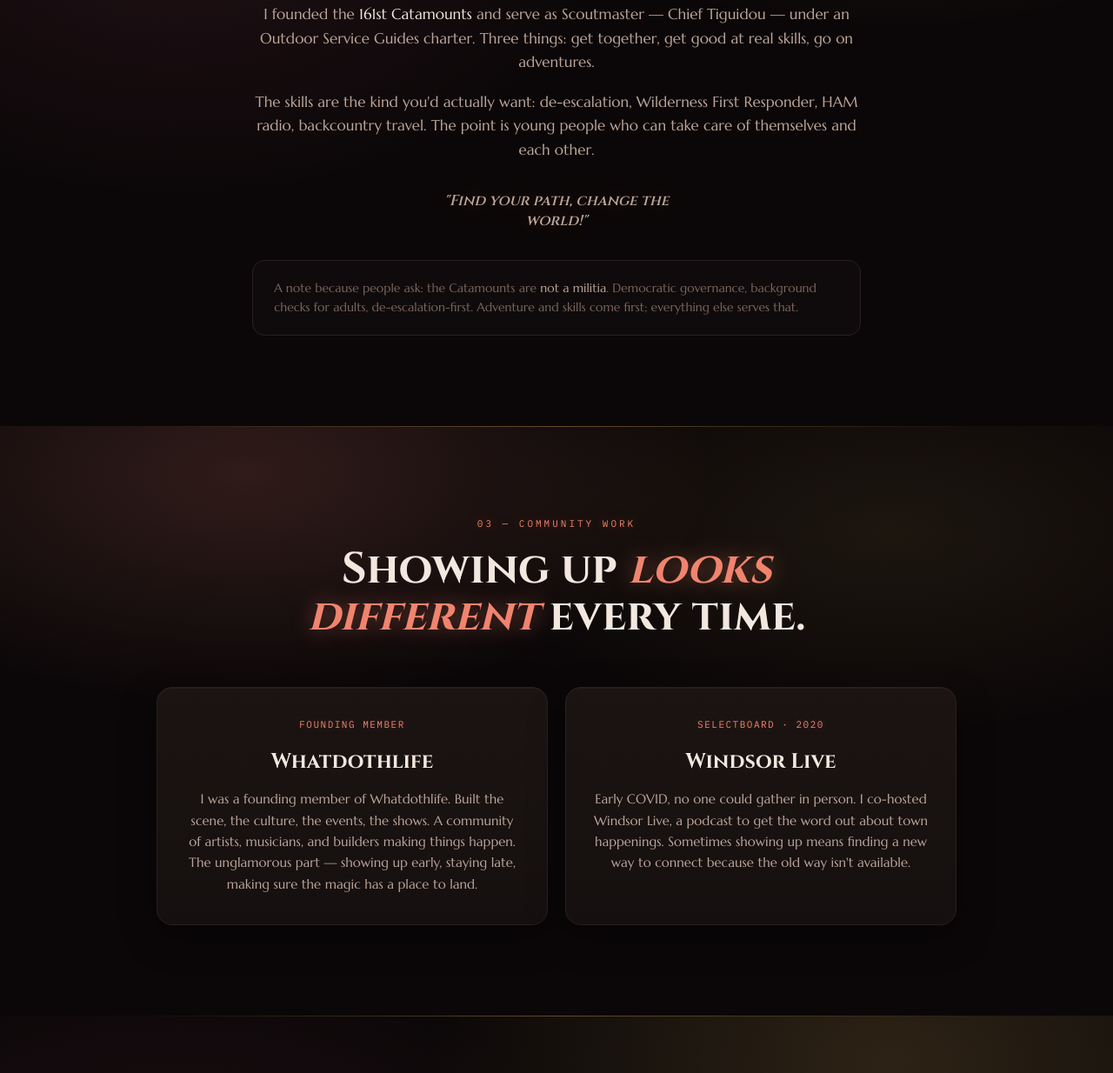
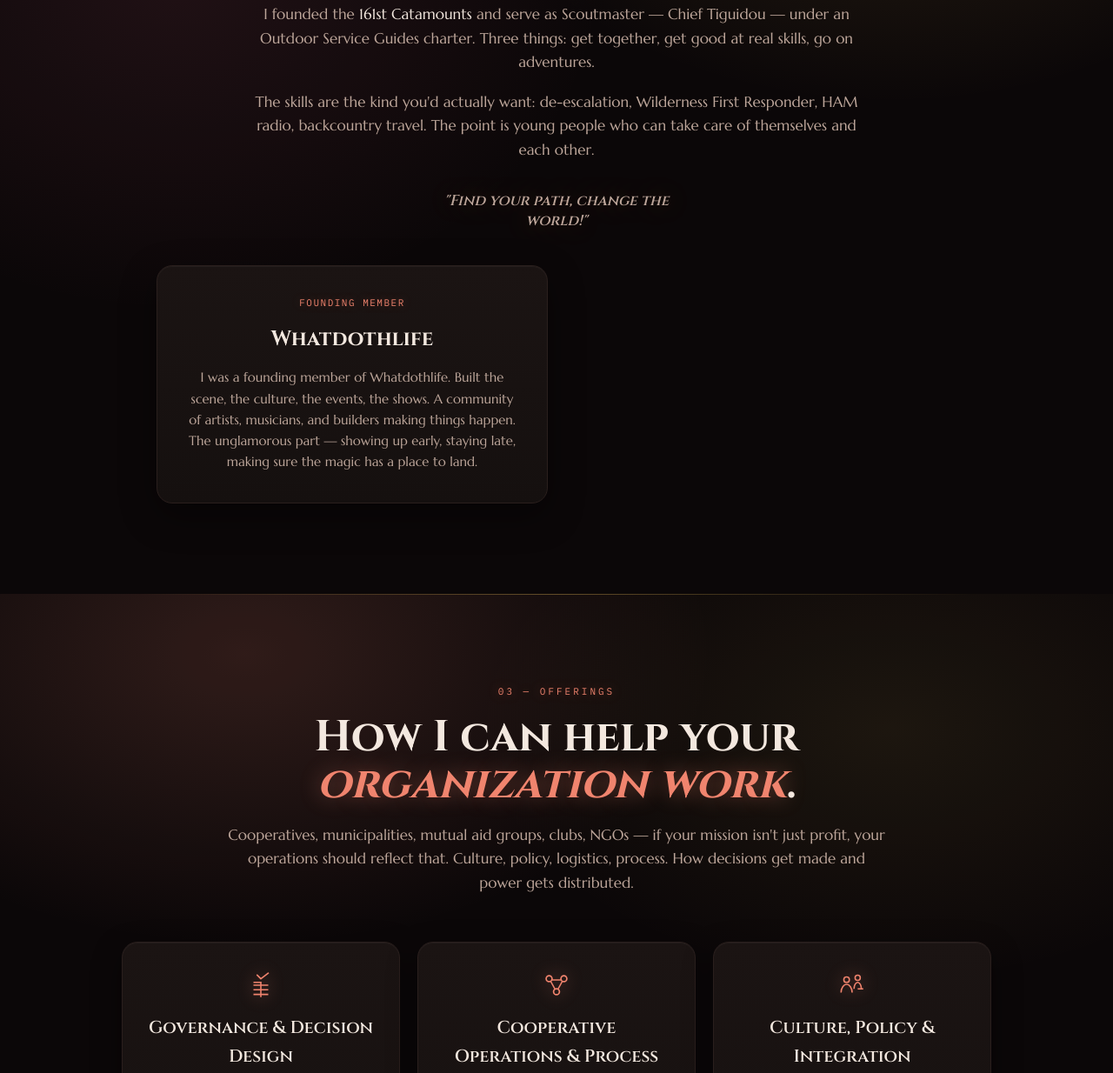
Before and after one commit to chezgoulet/civic.christophergoulet.com, a plain HTML site: page index.html in a window 1280 px wide. Shown: the part 2131-3365 px from the top of the page at 87% size. Drawn offline with Linux system fonts and the light colour scheme.

Commit message:
civic: merge catamounts + community work into one section, drop militia disclaimers and windsor live
- Section 02 renamed '161st Catamounts' → 'Community'
- Removed 'not a militia' disclaimer from catamounts body text
- Removed entire Community Work section (Windsor Live card + wrapper)
- Whatdothlife card moved into section 02 below Catamounts text
- Offerings renumbered 03 (was 04)
- Spec updated to match: merged sections, dropped militia/faq/windsor live

```diff
--- a/index.html
+++ b/index.html
@@ -263,10 +263,10 @@
     </div>
   </section>
 
-  <section class="sec">
+  <section class="sec" id="community">
     <div class="wrap">
       <div class="sec-head reveal">
-        <div class="kicker">02 — 161st Catamounts</div>
+        <div class="kicker">02 — Community</div>
         <h2>Get together. Get good at skills. Go on <em>adventures</em>.</h2>
         <p>A community scouting troop I founded. That's the whole pitch.</p>
       </div>
@@ -274,20 +274,9 @@
         <p>I founded the <strong>161st Catamounts</strong> and serve as Scoutmaster — Chief Tiguidou — under an Outdoor Service Guides charter. Three things: get together, get good at real skills, go on adventures.</p>
         <p>The skills are the kind you'd actually want: de-escalation, Wilderness First Responder, HAM radio, backcountry travel. The point is young people who can take care of themselves and each other.</p>
         <p class="pull">"Find your path, change the world!"</p>
-        <div class="note">A note because people ask: the Catamounts are <strong>not a militia</strong>. Democratic governance, background checks for adults, de-escalation-first. Adventure and skills come first; everything else serves that.</div>
       </div>
-    </div>
-  </section>
-
-  <section class="sec" id="community">
-    <div class="wrap">
-      <div class="sec-head reveal">
-        <div class="kicker">03 — Community Work</div>
-        <h2>Showing up <em>looks different</em> every time.</h2>
-      </div>
-      <div class="cards2">
+      <div class="cards2" style="margin-top:40px">
         <div class="card reveal"><div class="ck">FOUNDING MEMBER</div><h3>Whatdothlife</h3><p>I was a founding member of Whatdothlife. Built the scene, the culture, the events, the shows. A community of artists, musicians, and builders making things happen. The unglamorous part — showing up early, staying late, making sure the magic has a place to land.</p></div>
-        <div class="card reveal"><div class="ck">SELECTBOARD · 2020</div><h3>Windsor Live</h3><p>Early COVID, no one could gather in person. I co-hosted Windsor Live, a podcast to get the word out about town happenings. Sometimes showing up means finding a new way to connect because the old way isn't available.</p></div>
       </div>
     </div>
   </section>
@@ -295,7 +284,7 @@
   <section class="sec" id="offerings">
     <div class="wrap">
       <div class="sec-head reveal">
-        <div class="kicker">04 — Offerings</div>
+        <div class="kicker">03 — Offerings</div>
         <h2>How I can help your <em>organization work</em>.</h2>
         <p>Cooperatives, municipalities, mutual aid groups, clubs, NGOs — if your mission isn't just profit, your operations should reflect that. Culture, policy, logistics, process. How decisions get made and power gets distributed.</p>
       </div>
```
Also changed, not shown: 1 other file.
